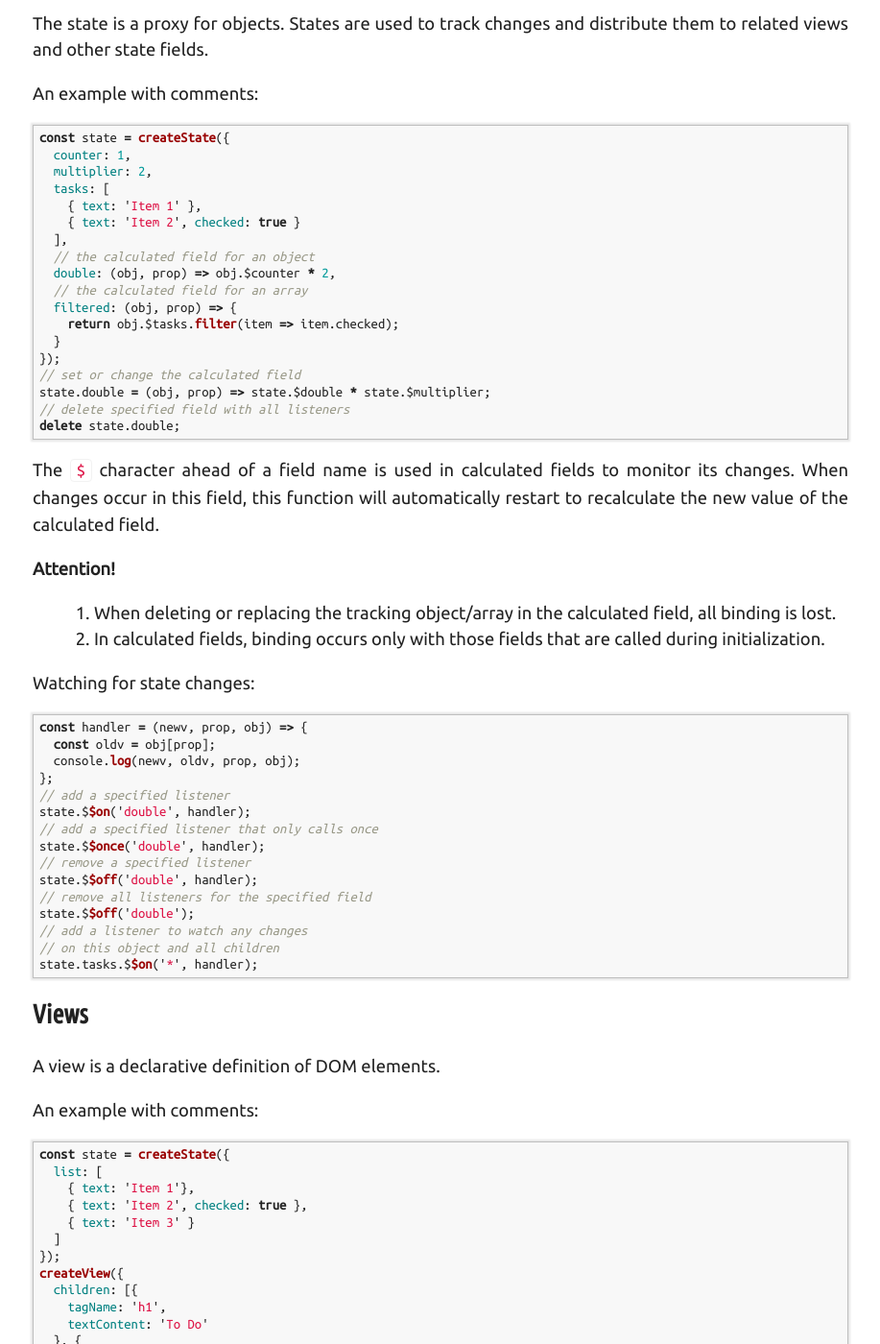
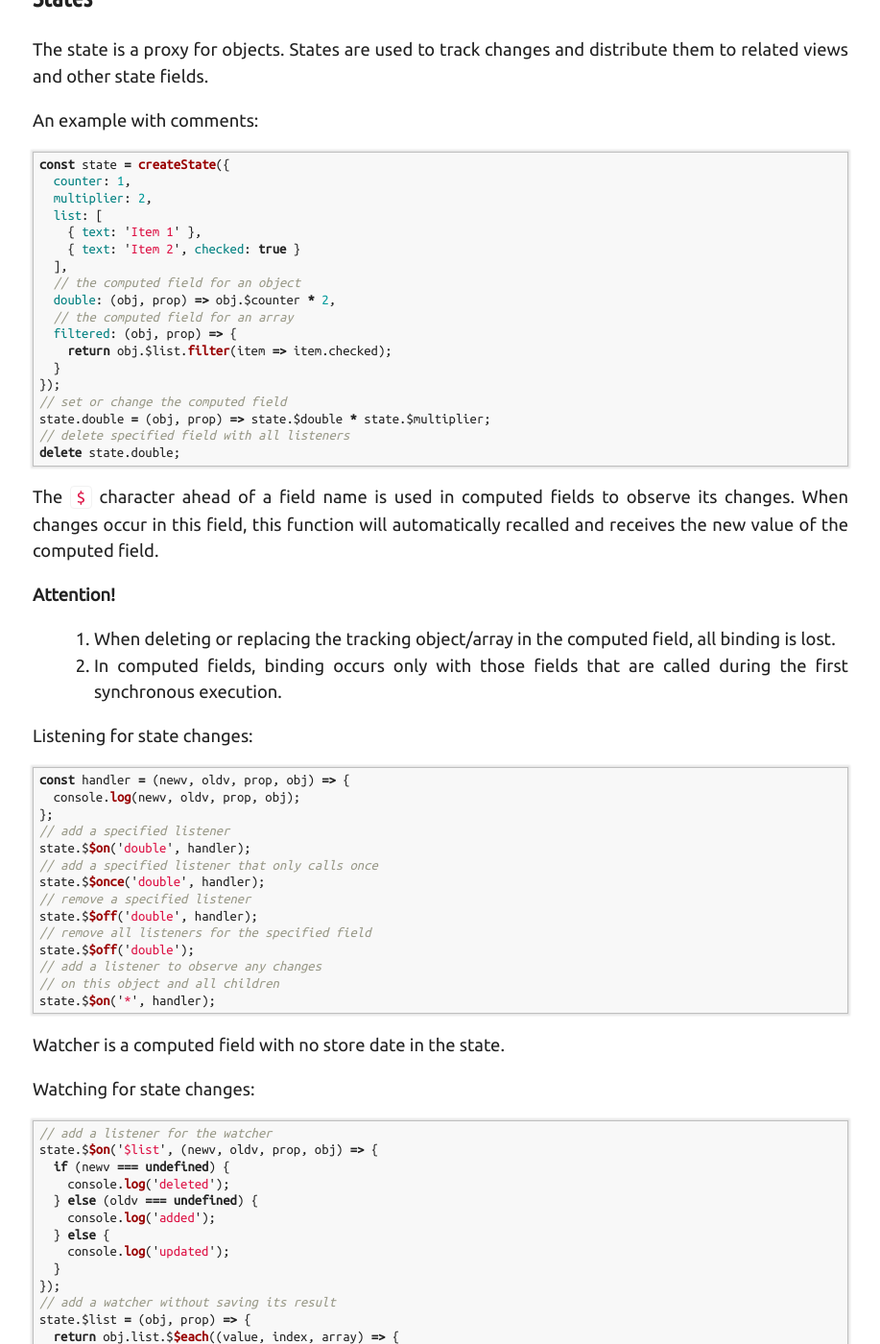
Before and after one commit to meefik/meefik.github.io, a Jekyll site: the page built from pages/neux/index.md, in a window 1280 px wide and 1400 px high, scrolled down 2400 px. Shown: the whole window at 96% size, without its empty margins (181-1098 px from the left). Built offline with Jekyll 4.4.1, drawn with Linux system fonts in a browser that asks for light colours; some of the changed text lies outside the part shown.

Commit message:
Update neux project page

````diff
--- a/pages/neux/index.md
+++ b/pages/neux/index.md
@@ -63,7 +64,7 @@ import {
 Also, you can use it from the browser:
 
 ```html
-<script src="https://unpkg.com/neux@latest/dist/neux.min.js"></script>
+<script src="https://unpkg.com/neux"></script>
 <script>
   const {
     createState,
@@ -87,35 +88,34 @@ An example with comments:
 const state = createState({
   counter: 1,
   multiplier: 2,
-  tasks: [
+  list: [
     { text: 'Item 1' },
     { text: 'Item 2', checked: true }
   ],
-  // the calculated field for an object
+  // the computed field for an object
   double: (obj, prop) => obj.$counter * 2,
-  // the calculated field for an array
+  // the computed field for an array
   filtered: (obj, prop) => {
-    return obj.$tasks.filter(item => item.checked);
+    return obj.$list.filter(item => item.checked);
   }
 });
-// set or change the calculated field
+// set or change the computed field
 state.double = (obj, prop) => state.$double * state.$multiplier;
 // delete specified field with all listeners
 delete state.double;
 ```
 
-The `$` character ahead of a field name is used in calculated fields to monitor its changes. When changes occur in this field, this function will automatically restart to recalculate the new value of the calculated field.
+The `$` character ahead of a field name is used in computed fields to observe its changes. When changes occur in this field, this function will automatically recalled and receives the new value of the computed field.
 
 **Attention!**
 
-1. When deleting or replacing the tracking object/array in the calculated field, all binding is lost.
-2. In calculated fields, binding occurs only with those fields that are called during initialization.
+1. When deleting or replacing the tracking object/array in the computed field, all binding is lost.
+2. In computed fields, binding occurs only with those fields that are called during the first synchronous execution.
 
-Watching for state changes:
+Listening for state changes:
 
 ```js
-const handler = (newv, prop, obj) => {
-  const oldv = obj[prop];
+const handler = (newv, oldv, prop, obj) => {
   console.log(newv, oldv, prop, obj);
 };
 // add a specified listener
@@ -126,9 +126,34 @@ state.$$once('double', handler);
 state.$$off('double', handler);
 // remove all listeners for the specified field
 state.$$off('double');
-// add a listener to watch any changes
+// add a listener to observe any changes
 // on this object and all children
-state.tasks.$$on('*', handler);
+state.$$on('*', handler);
+```
+
+Watcher is a computed field with no store date in the state.
+
+Watching for state changes:
+
+```js
+// add a listener for the watcher
+state.$$on('$list', (newv, oldv, prop, obj) => {
+  if (newv === undefined) {
+    console.log('deleted');
+  } else (oldv === undefined) {
+    console.log('added');
+  } else {
+    console.log('updated');
+  }
+});
+// add a watcher without saving its result
+state.$list = (obj, prop) => {
+  return obj.list.$$each((value, index, array) => {
+    return value;
+  });
+});
+// remove the watcher
+delete state.$list;
 ```
 
 ## Views
@@ -494,31 +519,6 @@ const handlers = {
   },
   async download (path) {
     return fs.createReadStream(path);
-  },
-  async syncTodoList (diff) {
-    if (diff) {
-      const { add = [], mod = [], del = [] } = diff;
-      for (const item of add) {
-        const _index = todos.findIndex(el => el.id === item.id);
-        if (_index < 0) {
-          todos.push(item);
-        }
-      }
-      for (const item of mod) {
-        const _item = todos.find(el => el.id === item.id);
-        if (!_item) continue;
-        for (const field in item) {
-          if (item[field] === null) delete _item[field];
-          else _item[field] = item[field];
-        }
-      }
-      for (const item of del) {
-        const _index = todos.findIndex(el => el.id === item.id);
-        if (_index < 0) continue;
-        delete todos[_index];
-      }
-    }
-    return todos;
   }
 };
 
@@ -596,7 +596,7 @@ const syncer = (newv, oldv, diff) => {
 };
 // create a synchronization with state
 // slippage (in ms) helps group and reduce call frequency
-const sync = createSync(state.tasks, syncer, { slippage: 100 });
+const sync = createSync(state.list, syncer, { slippage: 100 });
 // sync state with local storage
 sync();
 ```
@@ -604,11 +604,11 @@ sync();
 Synchronizing state with remote store:
 
 ```js
-const syncer = async (newv, oldv, diff) => {
-  return await rpc.syncTodoList(diff);
+const syncer = async (newv, oldv) => {
+  return await rpc.getTodoList();
 };
 // create a synchronization with state
-const sync = createSync(state.tasks, syncer);
+const sync = createSync(state.list, syncer);
 // sync state with remote store
 sync();
 ```
@@ -616,21 +616,21 @@ sync();
 Undo last changes or clear:
 
 ```js
-const syncer = (newv, oldv, diff, action) => {
+const syncer = (newv, oldv, action) => {
   if (action === 'undo') return oldv;
   if (action === 'clear') return [];
   return newv;
 };
 // create a synchronization with state
-const sync = createSync(state.tasks, syncer);
+const sync = createSync(state.list, syncer);
 // commit current state
 sync();
 // change state
-state.tasks[0].checked = true;
+state.list[0].checked = true;
 // commit changes
 sync();
 // change state again
-state.tasks[0].checked = false;
+state.list[0].checked = false;
 // undo last change
 sync('undo');
 // delete all data
@@ -789,6 +789,75 @@ createView({
 }, { target: document.body });
 ```
 
+## Create your own Web Component
+
+An example of a web component definition:
+
+```js
+class Counter extends HTMLElement {
+  static get observedAttributes() {
+    return ['value'];
+  }
+  constructor() {
+    super();
+    const context = {};
+    this.attrs = createState({}, context);
+    this.attrs.$$on('*', (newv, oldv, prop) => {
+      this.setAttribute(prop, newv);
+    });
+    const view = createView(this.template(), { context });
+    const shadow = this.attachShadow({ mode: 'open' });
+    shadow.appendChild(view);
+  }
+  attributeChangedCallback(name, oldv, newv) {
+    this.attrs[name] = newv;
+  }
+  template() {
+    return {
+      children: [{
+        tagName: 'input',
+        type: 'number',
+        value: () => this.attrs.$value,
+        on: {
+          change: (e) => {
+            this.attrs.value = e.target.value;
+          }
+        }
+      }, {
+        tagName: 'slot',
+        name: 'label',
+        textContent: () => this.attrs.$value
+      }]
+    };
+  }
+}
+customElements.define('ne-counter', Counter);
+```
+
+Use this web component:
+
+```js
+const state = createState({
+  counter: 1
+});
+createView({
+  tagName: 'ne-counter',
+  attributes: {
+    value: () => state.$counter,
+  },
+  on: {
+    changed(e) {
+      state.counter = parseInt(e.detail.newValue);
+    }
+  },
+  children: [{
+    tagName: 'span',
+    slot: 'label',
+    textContent: () => state.$counter
+  }]
+}, { target: document.body });
+```
+
 ## Examples
 
 You can find development examples with NEUX in the following repositories:
````
Also changed, not shown: other parts of pages/neux/index.md (+4 -3 lines).
